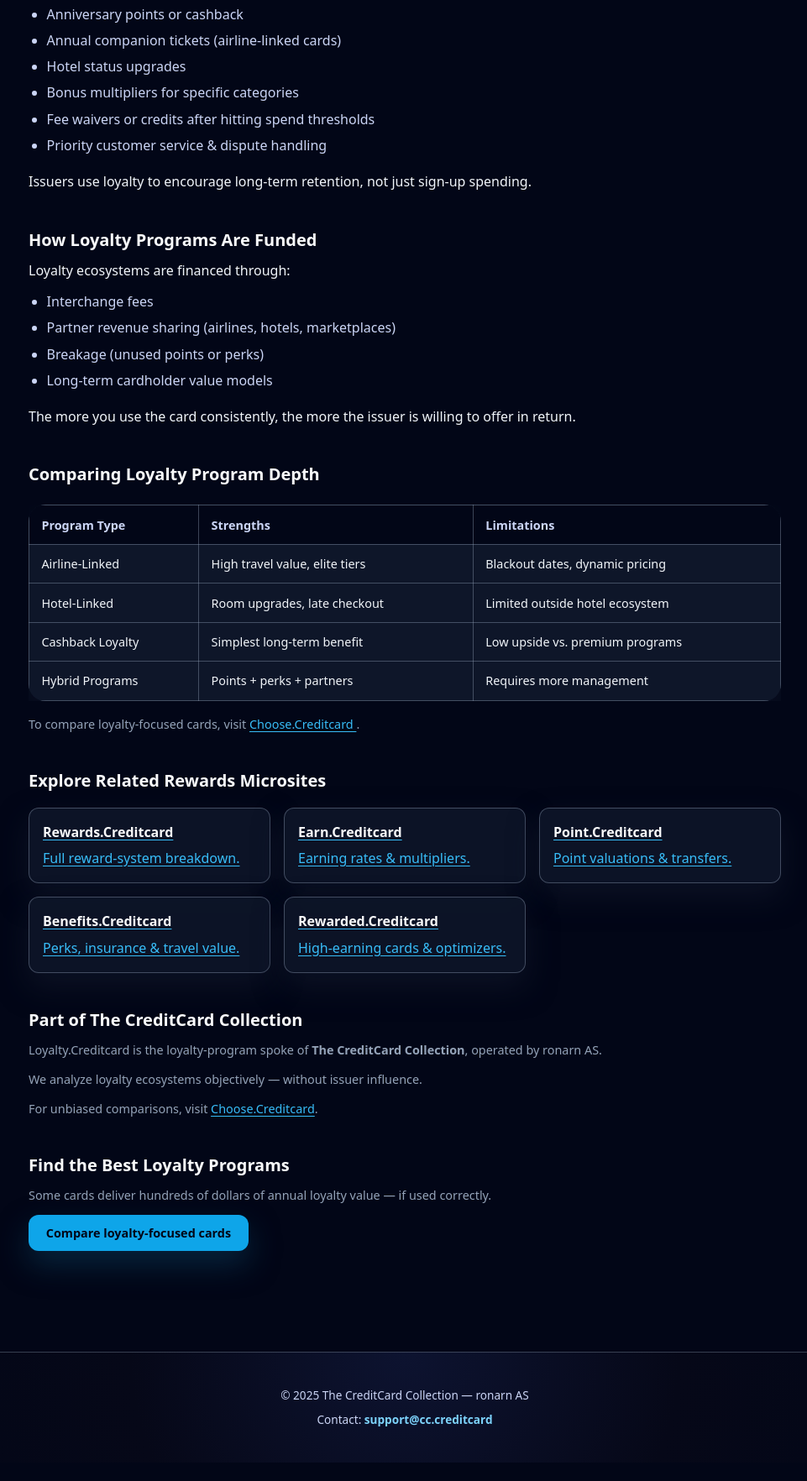
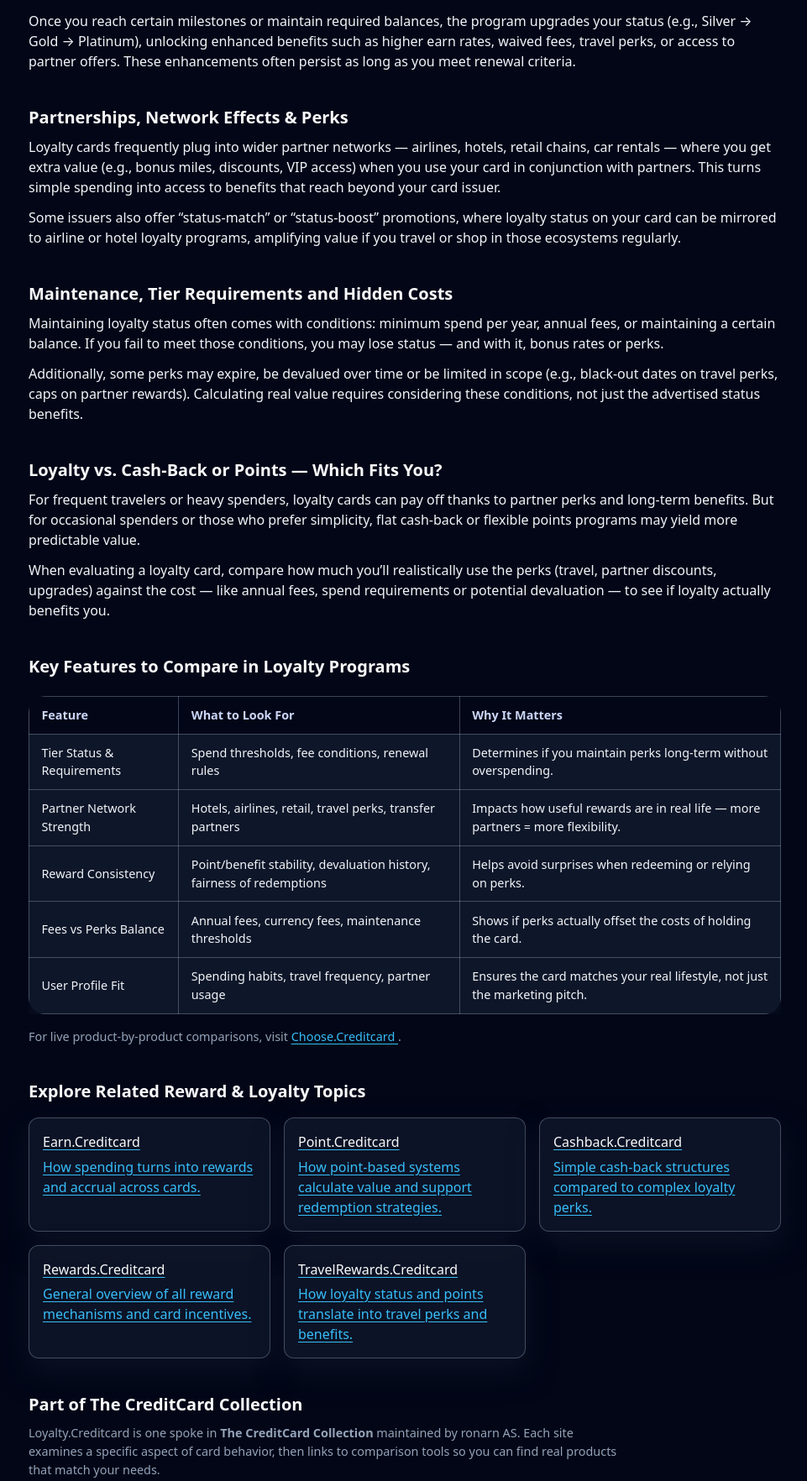
Before and after one commit to ChooseCreditCard/loyalty.creditcard, a plain HTML site: page index.html in a window 1280 px wide. Shown: the part 811-2575 px from the top of the page at 84% size, without its empty margins (158-1119 px from the left). Before the commit the page ends 2553 px from the top, so only its background shows below. Drawn offline with nearby package versions, Linux system fonts and the light colour scheme.

Commit message:
Update index.html

```diff
--- a/index.html
+++ b/index.html
@@ -4,229 +4,217 @@
   <meta charset="UTF-8" />
   <meta name="viewport" content="width=device-width, initial-scale=1" />
 
-  <title>Loyalty.Creditcard – Loyalty Tiers, Status & Long-Term Card Value</title>
-  <meta name="description" content="Loyalty.creditcard explains loyalty tiers, elite status, anniversary bonuses and long-term value across reward ecosystems." />
+  <title>Loyalty.Creditcard – Credit-Card Loyalty Programs & Long-Term Rewards</title>
+  <meta name="description" content="How card-linked loyalty programs work: point accumulation, partner networks, reward tiers, retention strategies and pitfalls to watch out for." />
   <meta name="robots" content="index,follow" />
   <link rel="canonical" href="https://loyalty.creditcard/" />
 
-  <!-- OG -->
-  <meta property="og:title" content="Loyalty.Creditcard – Loyalty Tiers & Status Value" />
-  <meta property="og:description" content="Understand elite tiers, status boosts, anniversary bonuses and how loyalty programs add long-term card value." />
+  <!-- Open Graph -->
+  <meta property="og:title" content="Loyalty.Creditcard – Understanding Card-Based Loyalty & Rewards Programs" />
+  <meta property="og:description" content="Independent explanation of how credit-card loyalty systems accumulate value over time through points, status tiers, partner redemptions and loyalty incentives." />
   <meta property="og:type" content="website" />
   <meta property="og:url" content="https://loyalty.creditcard/" />
   <meta property="og:image" content="https://choose.creditcard/preview.png?utm_source=loyalty.creditcard&utm_medium=referral&utm_campaign=og_image" />
 
   <!-- Twitter -->
   <meta name="twitter:card" content="summary_large_image" />
-  <meta name="twitter:title" content="Loyalty.Creditcard – Loyalty Benefits Explained" />
-  <meta name="twitter:description" content="Independent guide to loyalty tiers, elite status and recurring long-term value." />
+  <meta name="twitter:title" content="Loyalty.Creditcard – Understanding Card Loyalty & Rewards Programs" />
+  <meta name="twitter:description" content="Neutral breakdown of how card-linked loyalty works: tier status, partnership networks, point accrual and long-term value strategies." />
   <meta name="twitter:image" content="https://choose.creditcard/preview.png?utm_source=loyalty.creditcard&utm_medium=referral&utm_campaign=twitter_image" />
 
   <!-- GA4 -->
   <script async src="https://www.googletagmanager.com/gtag/js?id=G-64FE63JQ3H"></script>
   <script>
     window.dataLayer = window.dataLayer || [];
-    function gtag(){ dataLayer.push(arguments); }
+    function gtag(){dataLayer.push(arguments);}
     gtag('js', new Date());
     gtag('config', 'G-64FE63JQ3H');
   </script>
 
+  <!-- Tailwind for utility classes -->
+  <script src="https://cdn.tailwindcss.com"></script>
+
+  <!-- Your shared minisite styles -->
   <link rel="stylesheet" href="./styles.css" />
 </head>
-
 <body class="bg-slate-950 text-slate-100">
-
   <header class="site-header">
     <div class="nav-inner max-w-6xl">
-
       <div class="brand">
         <div class="cc-logo">CC</div>
         <div class="brand-text">
           <div class="brand-title">Loyalty.Creditcard</div>
-        <div class="brand-subtitle">Tiers, Status & Long-Term Value</div>
+          <div class="brand-subtitle">Card-Based Loyalty & Reward Programs</div>
         </div>
       </div>
-
-    <nav class="nav-links">
-      <a href="#tiers">Tiers</a>
-      <a href="#benefits">Benefits</a>
+      <nav class="nav-links" aria-label="Page navigation">
+        <a href="#overview">Overview</a>
+        <a href="#mechanics">How It Works</a>
         <a href="#compare">Compare</a>
       </nav>
-
     </div>
   </header>
 
   <main class="cc-page">
-
     <!-- Breadcrumb -->
     <div class="cc-breadcrumb">
       <a href="https://choose.creditcard/?utm_source=loyalty.creditcard&utm_medium=referral&utm_campaign=breadcrumb">Home</a>
       &nbsp;›&nbsp;
-    Loyalty Programs
+      Loyalty.Creditcard
     </div>
 
     <!-- Hero -->
     <section class="hero">
-    <h1>How Loyalty Tiers & Status Add Long-Term Value</h1>
+      <div class="hero-content">
+        <h1>How Credit-Card Loyalty Programs Build Long-Term Rewards</h1>
         <p class="hero-lead">
-      Loyalty.Creditcard explains elite tiers, status levels, anniversary bonuses, partner perks and the real long-term value behind loyalty ecosystems.
+          Many credit cards offer more than points — they link you into loyalty ecosystems through status tiers, partnership networks and long-term benefits. This page explains the mechanics behind loyalty, how you earn real value over time, and what to watch out for when chasing status or perks.
         </p>
-
         <a class="cta" href="https://choose.creditcard/?utm_source=loyalty.creditcard&utm_medium=referral&utm_campaign=hero_cta">
-      Compare loyalty-focused cards
+          Compare loyalty-enabled cards
         </a>
+      </div>
     </section>
 
-  <!-- Sections -->
-  <section id="tiers" class="section">
-    <h2>Loyalty Tiers Explained</h2>
-    <p>Loyalty tiers reward consistent usage and membership. Typical structures include:</p>
-
-    <ul class="list">
-      <li><strong>Basic tier:</strong> no requirements, minimal perks.</li>
-      <li><strong>Silver / mid-tier:</strong> spending threshold or points earned annually.</li>
-      <li><strong>Gold / elite tier:</strong> higher spend requirements, significant perks.</li>
-      <li><strong>Premium / invite-only:</strong> limited access, strongest benefits.</li>
-    </ul>
-
-    <p>Tiers can unlock better earn rates, lounge access, travel perks or partner bonuses.</p>
+    <!-- Content sections -->
+    <section id="overview" class="section">
+      <h2>What Is a Card-Based Loyalty Program?</h2>
+      <p>A card-based loyalty program layers benefits — such as bonus points, elite status, partner perks or discount offers — on top of everyday credit-card use. These programs often combine spending rewards with long-term incentives to encourage loyalty, frequent use, and retention over many years.</p>
+      <p>Unlike simple cash-back or points schemes, loyalty programs may include tiered statuses, partner partnerships (hotels, airlines, retailers), exclusive offers, and bonuses for maintaining balances or meeting spending thresholds over time.</p>
     </section>
 
-  <section id="benefits" class="section">
-    <h2>What Loyalty Actually Gives You</h2>
-    <p>Loyalty perks often include:</p>
-
-    <ul class="list">
-      <li>Anniversary points or cashback</li>
-      <li>Annual companion tickets (airline-linked cards)</li>
-      <li>Hotel status upgrades</li>
-      <li>Bonus multipliers for specific categories</li>
-      <li>Fee waivers or credits after hitting spend thresholds</li>
-      <li>Priority customer service & dispute handling</li>
-    </ul>
-
-    <p>Issuers use loyalty to encourage long-term retention, not just sign-up spending.</p>
+    <section id="mechanics" class="section">
+      <h2>How Loyalty Programs Work Behind the Scenes</h2>
+      <p>When you use a loyalty-enabled card, each transaction can contribute toward base rewards and toward loyalty metrics (e.g., spend thresholds, number of transactions, or partner-specific categories). The issuer tracks both in parallel — points for immediate redemption, and loyalty metrics for tier upgrades or partner benefits.</p>
+      <p>Once you reach certain milestones or maintain required balances, the program upgrades your status (e.g., Silver → Gold → Platinum), unlocking enhanced benefits such as higher earn rates, waived fees, travel perks, or access to partner offers. These enhancements often persist as long as you meet renewal criteria.</p>
     </section>
 
     <section class="section">
-    <h2>How Loyalty Programs Are Funded</h2>
-    <p>Loyalty ecosystems are financed through:</p>
-
-    <ul class="list">
-      <li>Interchange fees</li>
-      <li>Partner revenue sharing (airlines, hotels, marketplaces)</li>
-      <li>Breakage (unused points or perks)</li>
-      <li>Long-term cardholder value models</li>
-    </ul>
-
-    <p>The more you use the card consistently, the more the issuer is willing to offer in return.</p>
+      <h2>Partnerships, Network Effects & Perks</h2>
+      <p>Loyalty cards frequently plug into wider partner networks — airlines, hotels, retail chains, car rentals — where you get extra value (e.g., bonus miles, discounts, VIP access) when you use your card in conjunction with partners. This turns simple spending into access to benefits that reach beyond your card issuer.</p>
+      <p>Some issuers also offer “status-match” or “status-boost” promotions, where loyalty status on your card can be mirrored to airline or hotel loyalty programs, amplifying value if you travel or shop in those ecosystems regularly.</p>
     </section>
 
-  <!-- Comparison Table -->
+    <section class="section">
+      <h2>Maintenance, Tier Requirements and Hidden Costs</h2>
+      <p>Maintaining loyalty status often comes with conditions: minimum spend per year, annual fees, or maintaining a certain balance. If you fail to meet those conditions, you may lose status — and with it, bonus rates or perks.</p>
+      <p>Additionally, some perks may expire, be devalued over time or be limited in scope (e.g., black-out dates on travel perks, caps on partner rewards). Calculating real value requires considering these conditions, not just the advertised status benefits.</p>
+    </section>
+
+    <section class="section">
+      <h2>Loyalty vs. Cash-Back or Points — Which Fits You?</h2>
+      <p>For frequent travelers or heavy spenders, loyalty cards can pay off thanks to partner perks and long-term benefits. But for occasional spenders or those who prefer simplicity, flat cash-back or flexible points programs may yield more predictable value.</p>
+      <p>When evaluating a loyalty card, compare how much you’ll realistically use the perks (travel, partner discounts, upgrades) against the cost — like annual fees, spend requirements or potential devaluation — to see if loyalty actually benefits you.</p>
+    </section>
+
+    <!-- Comparison block -->
     <section id="compare" class="section">
-    <h2>Comparing Loyalty Program Depth</h2>
-
+      <h2>Key Features to Compare in Loyalty Programs</h2>
       <div class="table-wrap">
         <table class="table">
           <thead>
             <tr>
-            <th>Program Type</th>
-            <th>Strengths</th>
-            <th>Limitations</th>
+              <th>Feature</th>
+              <th>What to Look For</th>
+              <th>Why It Matters</th>
             </tr>
           </thead>
           <tbody>
             <tr>
-            <td>Airline-Linked</td>
-            <td>High travel value, elite tiers</td>
-            <td>Blackout dates, dynamic pricing</td>
+              <td>Tier Status & Requirements</td>
+              <td>Spend thresholds, fee conditions, renewal rules</td>
+              <td>Determines if you maintain perks long-term without overspending.</td>
             </tr>
             <tr>
-            <td>Hotel-Linked</td>
-            <td>Room upgrades, late checkout</td>
-            <td>Limited outside hotel ecosystem</td>
+              <td>Partner Network Strength</td>
+              <td>Hotels, airlines, retail, travel perks, transfer partners</td>
+              <td>Impacts how useful rewards are in real life — more partners = more flexibility.</td>
             </tr>
             <tr>
-            <td>Cashback Loyalty</td>
-            <td>Simplest long-term benefit</td>
-            <td>Low upside vs. premium programs</td>
+              <td>Reward Consistency</td>
+              <td>Point/benefit stability, devaluation history, fairness of redemptions</td>
+              <td>Helps avoid surprises when redeeming or relying on perks.</td>
             </tr>
             <tr>
-            <td>Hybrid Programs</td>
-            <td>Points + perks + partners</td>
-            <td>Requires more management</td>
+              <td>Fees vs Perks Balance</td>
+              <td>Annual fees, currency fees, maintenance thresholds</td>
+              <td>Shows if perks actually offset the costs of holding the card.</td>
+            </tr>
+            <tr>
+              <td>User Profile Fit</td>
+              <td>Spending habits, travel frequency, partner usage</td>
+              <td>Ensures the card matches your real lifestyle, not just the marketing pitch.</td>
             </tr>
           </tbody>
         </table>
       </div>
-
       <p class="small">
-      To compare loyalty-focused cards, visit
+        For live product-by-product comparisons, visit
         <a href="https://choose.creditcard/?utm_source=loyalty.creditcard&utm_medium=referral&utm_campaign=comparison_section">
           Choose.Creditcard
         </a>.
       </p>
     </section>
 
-  <!-- Cluster Links -->
+    <!-- Cluster links -->
     <section class="section">
-    <h2>Explore Related Rewards Microsites</h2>
-
+      <h2>Explore Related Reward & Loyalty Topics</h2>
       <div class="cluster-grid">
-
+        <a class="cluster-card" href="https://earn.creditcard/?utm_source=loyalty.creditcard&utm_medium=referral&utm_campaign=cluster_earn">
+          <h3>Earn.Creditcard</h3>
+          <p>How spending turns into rewards and accrual across cards.</p>
+        </a>
+        <a class="cluster-card" href="https://point.creditcard/?utm_source=loyalty.creditcard&utm_medium=referral&utm_campaign=cluster_point">
+          <h3>Point.Creditcard</h3>
+          <p>How point-based systems calculate value and support redemption strategies.</p>
+        </a>
+        <a class="cluster-card" href="https://cashback.creditcard/?utm_source=loyalty.creditcard&utm_medium=referral&utm_campaign=cluster_cashback">
+          <h3>Cashback.Creditcard</h3>
+          <p>Simple cash-back structures compared to complex loyalty perks.</p>
+        </a>
         <a class="cluster-card" href="https://rewards.creditcard/?utm_source=loyalty.creditcard&utm_medium=referral&utm_campaign=cluster_rewards">
           <h3>Rewards.Creditcard</h3>
-        <p>Full reward-system breakdown.</p>
+          <p>General overview of all reward mechanisms and card incentives.</p>
         </a>
-
-      <a class="cluster-card" href="https://earn.creditcard/?utm_source=loyalty.creditcard&utm_medium=referral&utm_campaign=cluster_earn">
-        <h3>Earn.Creditcard</h3>
-        <p>Earning rates & multipliers.</p>
+        <a class="cluster-card" href="https://travelrewards.creditcard/?utm_source=loyalty.creditcard&utm_medium=referral&utm_campaign=cluster_travelrewards">
+          <h3>TravelRewards.Creditcard</h3>
+          <p>How loyalty status and points translate into travel perks and benefits.</p>
         </a>
-
-      <a class="cluster-card" href="https://point.creditcard/?utm_source=loyalty.creditcard&utm_medium=referral&utm_campaign=cluster_point">
-        <h3>Point.Creditcard</h3>
-        <p>Point valuations & transfers.</p>
-      </a>
-
-      <a class="cluster-card" href="https://benefits.creditcard/?utm_source=loyalty.creditcard&utm_medium=referral&utm_campaign=cluster_benefits">
-        <h3>Benefits.Creditcard</h3>
-        <p>Perks, insurance & travel value.</p>
-      </a>
-
-      <a class="cluster-card" href="https://rewarded.creditcard/?utm_source=loyalty.creditcard&utm_medium=referral&utm_campaign=cluster_rewarded">
-        <h3>Rewarded.Creditcard</h3>
-        <p>High-earning cards & optimizers.</p>
-      </a>
-
       </div>
     </section>
 
-  <!-- Collection Section -->
+    <!-- Collection section -->
     <section class="section">
       <h2>Part of The CreditCard Collection</h2>
       <p class="small">
-      Loyalty.Creditcard is the loyalty-program spoke of <strong>The CreditCard Collection</strong>, operated by ronarn AS.
+        Loyalty.Creditcard is one spoke in <strong>The CreditCard Collection</strong> maintained by ronarn AS. Each site examines a specific aspect of card behavior, then links to comparison tools so you can find real products that match your needs.
       </p>
       <p class="small">
-      We analyze loyalty ecosystems objectively — without issuer influence.
+        We do not issue cards or sell loyalty benefits. Our aim is purely educational — to clarify how loyalty programs work, highlight trade-offs and help you evaluate them realistically.
       </p>
       <p class="small">
-      For unbiased comparisons, visit
-      <a href="https://choose.creditcard/?utm_source=loyalty.creditcard&utm_medium=referral&utm_campaign=collection_section">Choose.Creditcard</a>.
+        This is not financial, legal or tax advice. Loyalty programs and partner agreements can change — always check the current terms before making decisions based on perks or status.
       </p>
+
+      <!-- REQUIRED HUB SNIPPET: Loyalty hub -->
+      <div class="hub-link">
+        <a href="https://choose.creditcard/loyalty/?utm_source=loyalty.creditcard&utm_medium=referral&utm_campaign=minisite_to_hub"
+           class="text-sm text-slate-600 hover:text-slate-900">
+          Learn more at the Loyalty hub
+        </a>
+      </div>
     </section>
 
     <!-- Bottom CTA -->
     <section class="section">
-    <h2>Find the Best Loyalty Programs</h2>
-    <p class="small">Some cards deliver hundreds of dollars of annual loyalty value — if used correctly.</p>
-
+      <h2>Ready to Explore Cards Built Around Loyalty?</h2>
+      <p class="small">
+        Use Loyalty.Creditcard to understand the full dynamics behind status, partner perks and long-term value — then head to the main comparison hub to find which cards deliver real-world benefits that match your lifestyle.
+      </p>
       <a class="cta" href="https://choose.creditcard/?utm_source=loyalty.creditcard&utm_medium=referral&utm_campaign=bottom_cta">
-      Compare loyalty-focused cards
+        Go to Choose.Creditcard
       </a>
     </section>
-
   </main>
 
   <footer class="mini-footer">
@@ -235,6 +223,5 @@
       Contact: <a href="mailto:support@cc.creditcard">support@cc.creditcard</a>
     </p>
   </footer>
-
 </body>
 </html>
```
Lines whose indentation alone changed are shown as unchanged.
